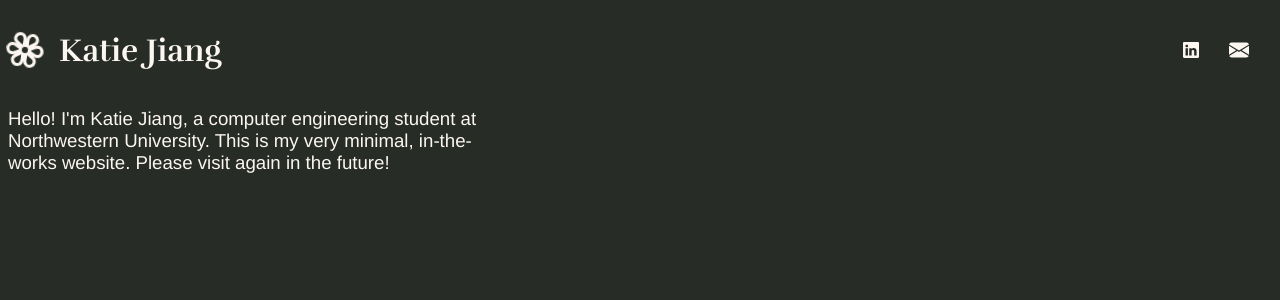
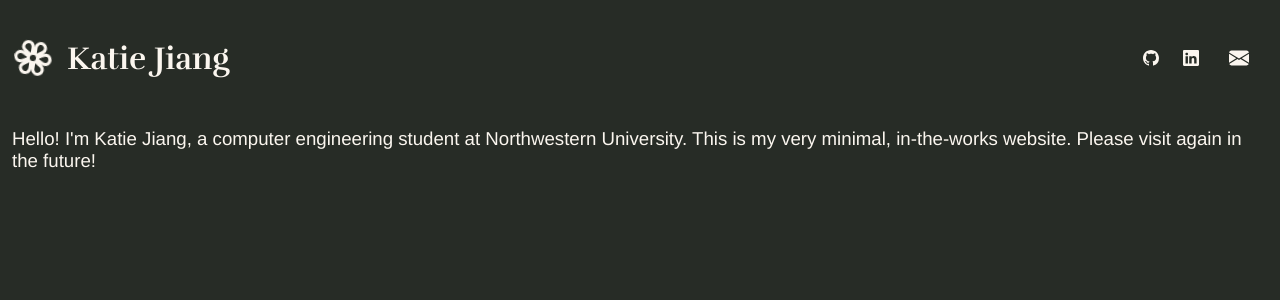
Before and after one commit to katiejg/katiejg.github.io, a React (Create React App) app: page / in a window 1280 px wide. Shown: the top 300 px of the page. Built offline with nearby package versions, Linux system fonts and the light colour scheme; a web font is replaced by a local one.

Commit message:
fixed some styling, added github icon

```diff
--- a/package.json
+++ b/package.json
@@ -19,7 +19,8 @@
   },
   "scripts": {
     "predeploy": "npm run build",
-    "deploy": "gh-pages -b main -d build",
+    "initdeploy": "gh-pages -b main -d build",
+    "deploy": "gh-pages -d build",
     "start": "react-scripts start",
     "build": "react-scripts build",
     "test": "react-scripts test",
--- a/src/App.css
+++ b/src/App.css
@@ -41,6 +41,10 @@
 }
 
 /* Navigation Bar */
+.Nav {
+  padding: 8px;
+}
+
 .Nav, .Nav-header {
   height: 100px;
   width: 100%;
--- a/src/Nav.js
+++ b/src/Nav.js
@@ -1,7 +1,7 @@
 import * as React from 'react';
 // import logo from './logo.svg';
 import './App.css';
-import { BsLinkedin, BsFlower3, BsEnvelopeFill } from "react-icons/bs";
+import { BsLinkedin, BsFlower3, BsEnvelopeFill, BsGithub } from "react-icons/bs";
 import IconButton from '@mui/material/IconButton';
 import Tooltip from "@mui/material/Tooltip";
 
@@ -14,6 +14,7 @@ function Nav() {
           <a href="/"><h1>Katie Jiang</h1></a>
         </div>
         <div className="Nav-right">
+          <a href="https://github.com/katiejg"><BsGithub class="Icon" /></a>
           <a href="https://www.linkedin.com/in/katie-j-789296298"><BsLinkedin class="Icon" /></a>
           <Tooltip title="KatieJiang[at]u[dot]northwestern[dot]edu" arrow>
             <IconButton disableRipple size="inherit" color="inherit"><BsEnvelopeFill class="Icon" /></IconButton>
--- a/src/index.css
+++ b/src/index.css
@@ -3,6 +3,7 @@
 /* General Formatting */
 
 body {
+  overflow: hidden;
   background-color: #272C26;
   color: #FBF6EF;
   margin: 0;
@@ -19,7 +20,7 @@ h1, h2, h3, h4, h5, h6 {
 p {
   font-size: 14pt;
   margin: 8px;
-  width: 40%;
+  padding: 4px;
 }
 
 a {
```
